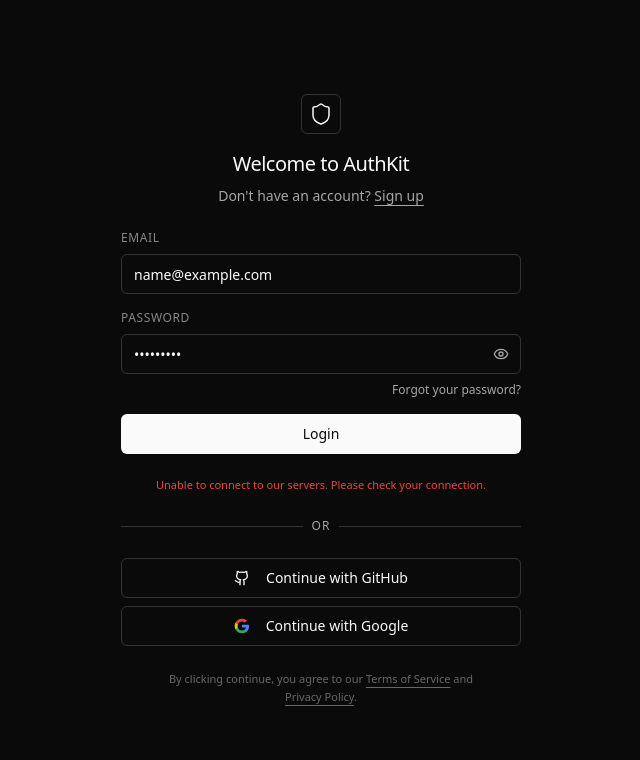
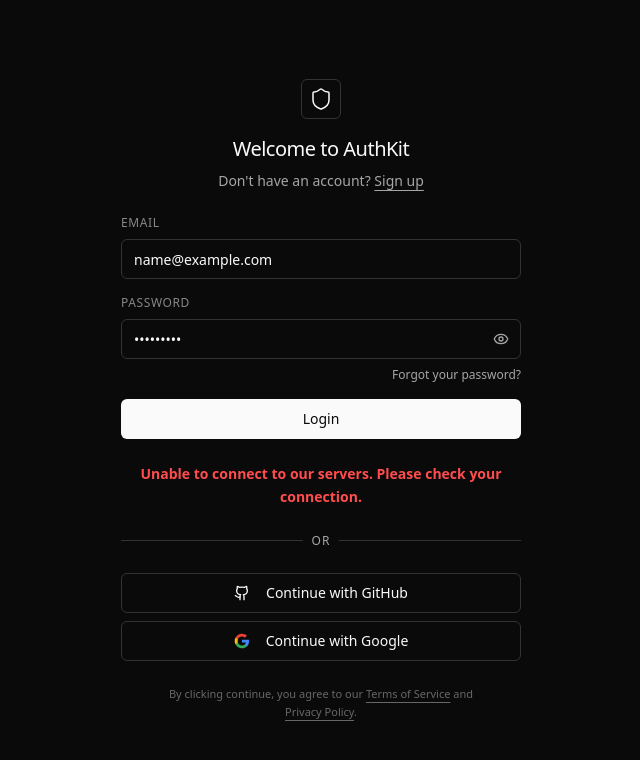
Before and after one commit to yousefbustamiii/AuthKit, a React (Vite) app in the folder client/web/: page /login in a window 1280 px wide. Both pictures are taken after typing "name@example.com", "Sample123" into the empty fields and a click on the button "Login". Shown: the top 760 px of the page, without its empty margins (319-959 px from the left). Built offline with nearby package versions, Linux system fonts and the light colour scheme; no server answers.

Commit message:
OTP Input Fixing

```diff
--- a/client/web/src/components/shared/error_alert.tsx
+++ b/client/web/src/components/shared/error_alert.tsx
@@ -39,8 +39,8 @@
   if (!message || !visible) return null
 
   return (
-    <div className="pt-1.5 animate-in fade-in slide-in-from-top-1 duration-200">
-      <p className="text-[11px] font-medium text-destructive leading-relaxed text-center">
+    <div className="pt-2 animate-in fade-in slide-in-from-top-1 duration-300">
+      <p className="text-sm font-semibold text-[#ff4d4d] leading-relaxed text-center opacity-100">
         {format_error(message)}
       </p>
     </div>
--- a/client/web/src/components/ui/input-otp.tsx
+++ b/client/web/src/components/ui/input-otp.tsx
@@ -39,8 +39,8 @@
     <div
       ref={ref}
       className={cn(
-        "relative flex h-10 w-10 items-center justify-center border-y border-r border-input text-sm text-foreground transition-all first:rounded-l-md first:border-l last:rounded-r-md",
-        isActive && "z-10 ring-2 ring-ring ring-offset-background",
+        "relative flex h-10 w-10 items-center justify-center border-y border-r border-input/30 text-sm text-white font-bold transition-all first:rounded-l-md first:border-l last:rounded-r-md",
+        isActive && "z-10 ring-1 ring-white/20 ring-offset-background",
         className
       )}
       {...props}
```
Also changed, not shown: 1 other file (tests, documents, lock files or other folders).
